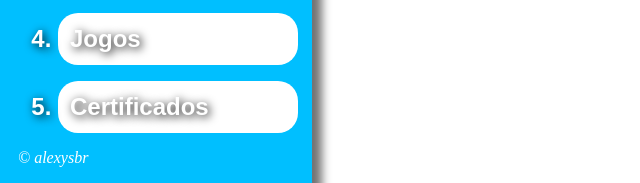
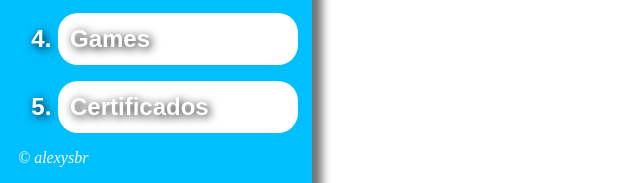
Before and after one commit to alexysbr/Ola-Mundo, a plain HTML site: page index.html in a window 1280 px wide. Shown: the part 375-558 px from the top of the page, 0-640 px from the left. Drawn offline with Linux system fonts and the light colour scheme.

Commit message:
Mudado nome do menu jogos

```diff
--- a/index.html
+++ b/index.html
@@ -14,7 +14,7 @@
             <p><li class="menu" onmouseup="fobjetivos()">Objetivos</li></p>
             <p><li class="menu" onmouseup="fjavascript()">JavaScript</li></p>
             <p><li class="menu" onmouseup="fpython()">Python</li></p>
-            <p><li class="menu" onmouseup="fjogos()">Jogos</li></p>
+            <p><li class="menu" onmouseup="fjogos()">Games</li></p>
             <p><li class="menu" onmouseup="fcertificados()">Certificados</li></p>
         </ol>
         <p style="color: white; font-style: italic;">&copy; alexysbr</p>
```
